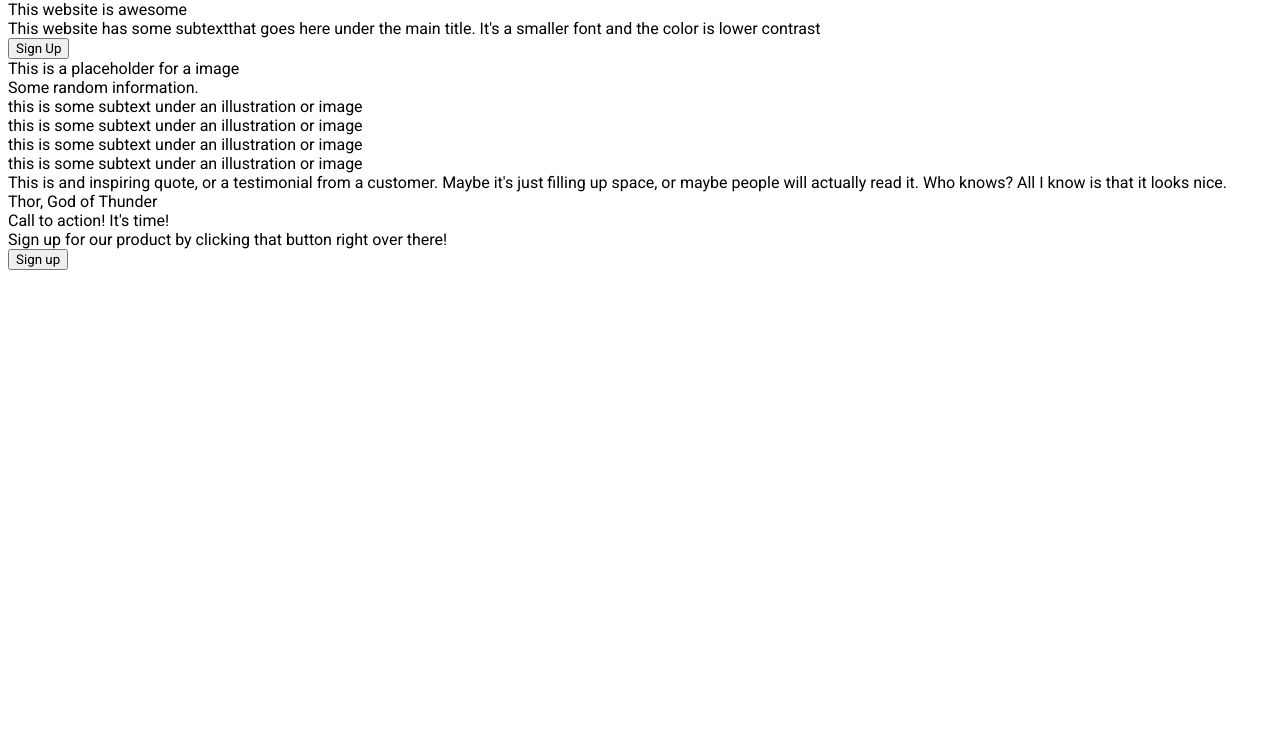
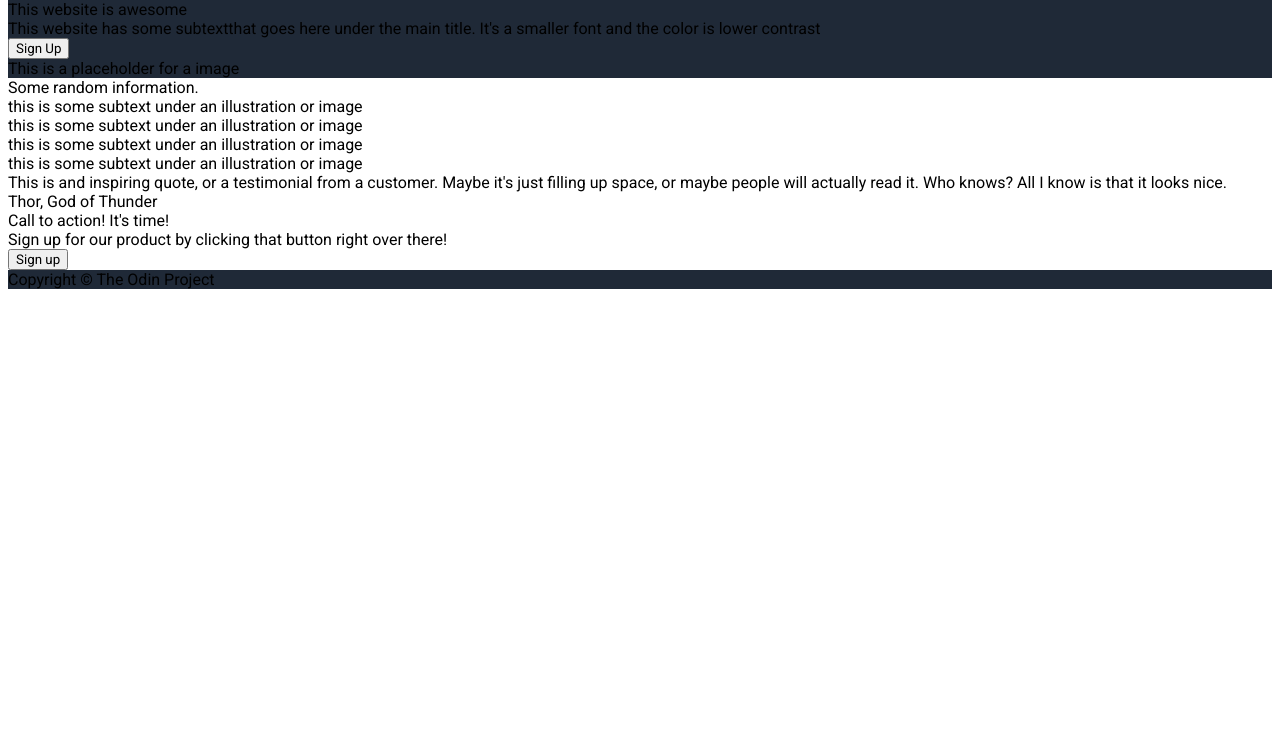
Before and after one commit to Eduard0AC/landing-page-top, a plain HTML site: page index.html in a window 1280 px wide. Shown: the part 59-800 px from the top of the page. Drawn offline with Linux system fonts and the light colour scheme.

Commit message:
Finish footer html

```diff
--- a/index.html
+++ b/index.html
@@ -58,5 +58,9 @@
             <button class="inverted-button">Sign up</button>
         </div>
 
+        <div class="footer">
+            <div class="footer-text">Copyright © The Odin Project</div>
+        </div>
+
     </body>
 </html>
--- a/styles.css
+++ b/styles.css
@@ -18,3 +18,7 @@ ul{
 .header-logo{
 
 }
+
+.header, .hero, .footer{
+    background-color: #1f2937;
+}
```
